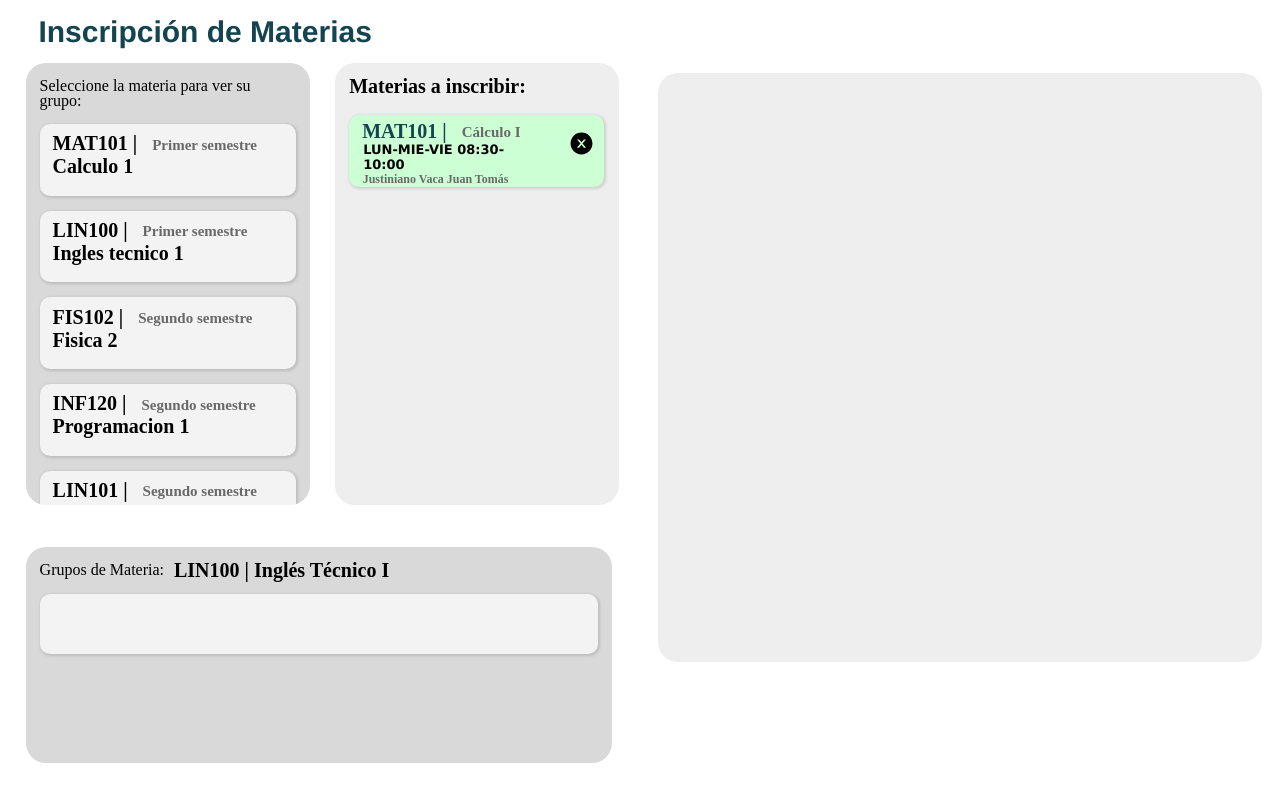
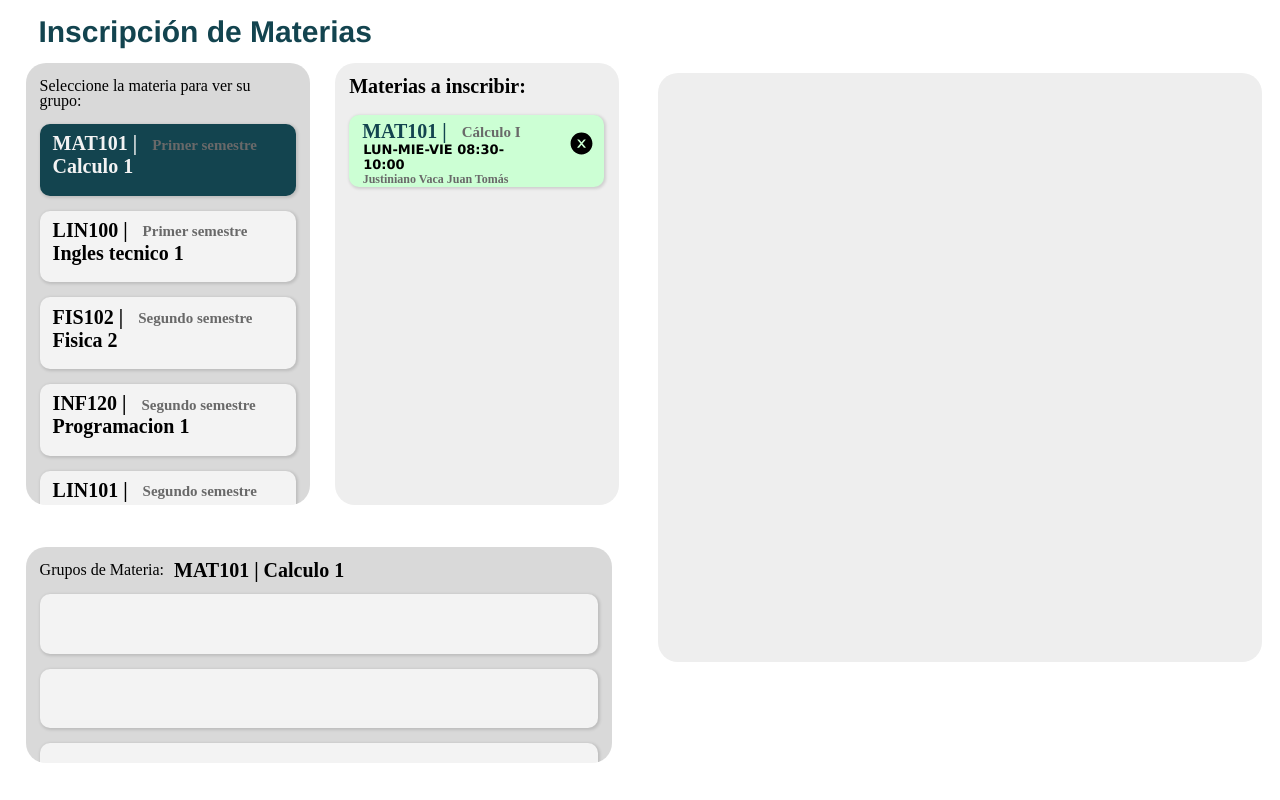
Before and after one commit to DAVV422/proyecto-final-IHC, a React (Create React App) app: page / in a window 1280 px wide. Built offline with nearby package versions, Linux system fonts and the light colour scheme.

Commit message:
grupos-materia

```diff
--- a/src/App.js
+++ b/src/App.js
@@ -1,18 +1,25 @@
 import './App.css';
-import Grupo from './componentes/Grupo';
+import Grupos from './componentes/Grupo';
 import Materias from './componentes/Materias';
 import Materia from './componentes/Materia';
 import React, { useState } from 'react';
 import datos_materias from './data/materias';
+import datos_grupos from './data/grupos_materias';
 
 function App() {
 
   //variable para determinar si el componente ha sido seleccionado
   const [active, setActive] = React.useState(false);
+  const [id_materia, setId_materia] = React.useState('');
+  const [id_grupo, setId_grupo] = React.useState('');
 
   //función para enviar al componente y cambiar el estado de la variable y color del componente
-  const activar = () => {
-    setActive(!active);
+  const activar = (id) => {
+    setId_materia(id);
+  };
+
+  const activar_grupo = (id) => {
+    setId_grupo(id);
   };
 
   return (
@@ -24,7 +31,7 @@ function App() {
         <div className='contenedor1'>
           <p className='etiqueta1'>Seleccione la materia para ver su grupo:</p>
           {datos_materias.map((materia) => {
-            return <Materias active={active} activar={activar} id={materia.id} sigla={materia.sigla} nombre={materia.nombre} semestre={materia.semestre}/>
+            return <Materias activar={activar} id_materia={id_materia} id={materia.id} sigla={materia.sigla} nombre={materia.nombre} semestre={materia.semestre}/>
           })}
         </div>
         <div className='contenedor2'>
@@ -34,12 +41,18 @@ function App() {
         <div className='contenedor3'>
           <div className='grupos-materia'>
             <p className='etiqueta1'>Grupos de Materia:</p>
-            <p className='etiqueta2-2'> LIN100 | Inglés Técnico I</p>
+            {datos_materias.map((materia) => {
+              if(id_materia == materia.id){
+                return <p className='etiqueta2-2'> {materia.sigla} | {materia.nombre}</p>
+              }
+          })}
           </div>
-          <Grupo
-            active={active}
-            activar={activar}
-          />
+          {datos_grupos.map((grupo) => {
+            if(id_materia == grupo.idMateria){
+              return <Grupos activar={activar_grupo} id_grupo={id_grupo} id={grupo.id} materia_id={grupo.idMateria}
+              grupo={grupo.grupo} nombre={grupo.nombre} sigla={grupo.sigla} docente={grupo.profe} cupo={grupo.cupos}/>
+            }
+          })}
         </div>
       </div>
       <div className='area2'>
--- a/src/componentes/Materias.js
+++ b/src/componentes/Materias.js
@@ -1,11 +1,11 @@
 import React from 'react';
 import '../hojas-de-estilo/Materia.css';
 
-const Materias = ({ activeMat, activar, sigla, nombre, semestre }) => (
-  <div className={`materias ${activeMat?"active":""}`} onClick={() => activar(activeMat)}>
-    <p className='etiqueta-sigla'> {sigla} | </p>
+const Materias = ({ activar, id_materia, id, sigla, nombre, semestre }) => (
+  <div className={`materias ${(id==id_materia)?"active":""}`} onClick={() => activar(id)}>
+    <p className={`etiqueta-sigla ${(id==id_materia)?"active":""}`} onClick={() => activar(id)}> {sigla} | </p>
     <p className='etiqueta-semestre'>{semestre}</p>
-    <p className='etiqueta-materia'> {nombre}</p>
+    <p className={`etiqueta-materia ${(id==id_materia)?"active":""}`} onClick={() => activar(id)}> {nombre}</p>
   </div>
 );
 
--- a/src/data/grupos_materias.js
+++ b/src/data/grupos_materias.js
@@ -1,4 +1,4 @@
-export const gruposMaterias = [
+const gruposMaterias = [
 
 
 //Calculo 1 --------------------------------------------------------------------------------
@@ -507,3 +507,5 @@ export const gruposMaterias = [
     },
 
 ]
+
+export default gruposMaterias;
--- a/src/hojas-de-estilo/Materia.css
+++ b/src/hojas-de-estilo/Materia.css
@@ -110,6 +110,19 @@
   color: #000000;
 }
 
+.etiqueta-sigla.active{
+  margin-top: 0.2px;
+  margin-left: 2px;
+  margin-bottom: 6px;
+  font-family: 'Fredoka';
+  font-style: normal;
+  font-weight: bold;
+  font-size: 20px;
+  line-height: 17px;
+  /* identical to box height */
+  color: #F3F3F3;
+}
+
 .etiqueta-materia{
   margin-top: 0px;
   margin-left: 2px;
@@ -119,6 +132,17 @@
   font-size: 20px;
   line-height: 17px;
   color: #000000;
+}
+
+.etiqueta-materia.active{
+  margin-top: 0px;
+  margin-left: 2px;
+  font-family: 'Fredoka';
+  font-style: normal;
+  font-weight: bold;
+  font-size: 20px;
+  line-height: 17px;
+  color: #F3F3F3;
 }
 
 .etiqueta2-sigla{
```
